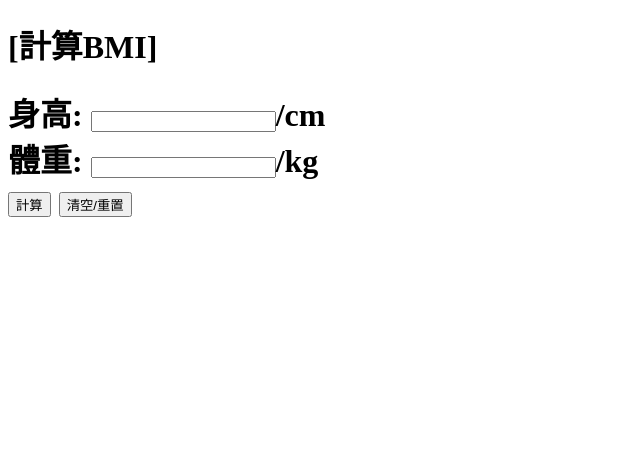
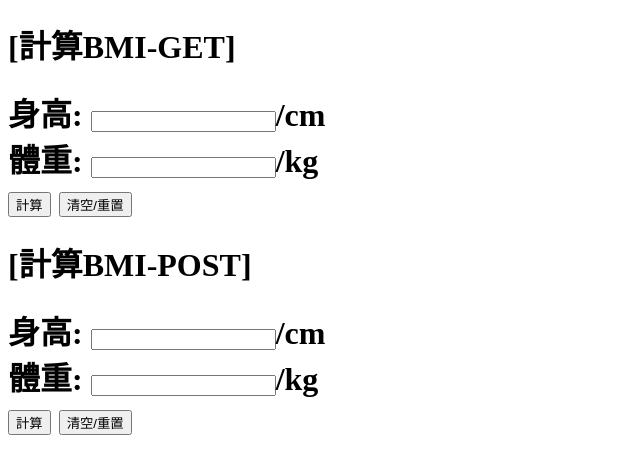
Before and after one commit to Bright-66/php1, a PHP site: page / in a window 1280 px wide. Shown: the top 474 px of the page, without its empty margins (0-640 px from the left). Run offline with PHP 8.4, Linux system fonts and the light colour scheme.

Commit message:
完成BMI體位判定

```diff
--- a/index.php
+++ b/index.php
@@ -6,8 +6,31 @@
     <title>計算BMI</title>
 </head>
 <body>
-<h1>[計算BMI]<h1>
-    <form action="result.php" method="get">
+    <?php
+    if(isset($_GET['bmi'])){
+        echo "您上一次量測的BMI為{$_GET['bmi']}";
+    }
+    ?>
+
+<h1>[計算BMI-GET]<h1>
+<form action="result.php" method="get">
+        <div>
+        <label for="height">身高:</label>
+        <input type="number" name="height" id="height" step="0.1">/cm
+        </div>
+        <div>
+        <label for="weight">體重: </label>
+        <input type="number" name="weight" id="weight" step="0.1">/kg
+        </div>
+<div>
+<input type="submit" value="計算">
+<input type="reset" value="清空/重置">
+</div>
+
+</form>
+
+<h1>[計算BMI-POST]<h1>
+    <form action="result.php" method="post">
         <div>
         <label for="height">身高:</label>
         <input type="number" name="height" id="height" step="0.1">/cm
@@ -22,5 +45,6 @@
 
 </div>
 
+</form>
 </body>
 </html>
```
Also changed, not shown: result.php (+25 -8 lines).
